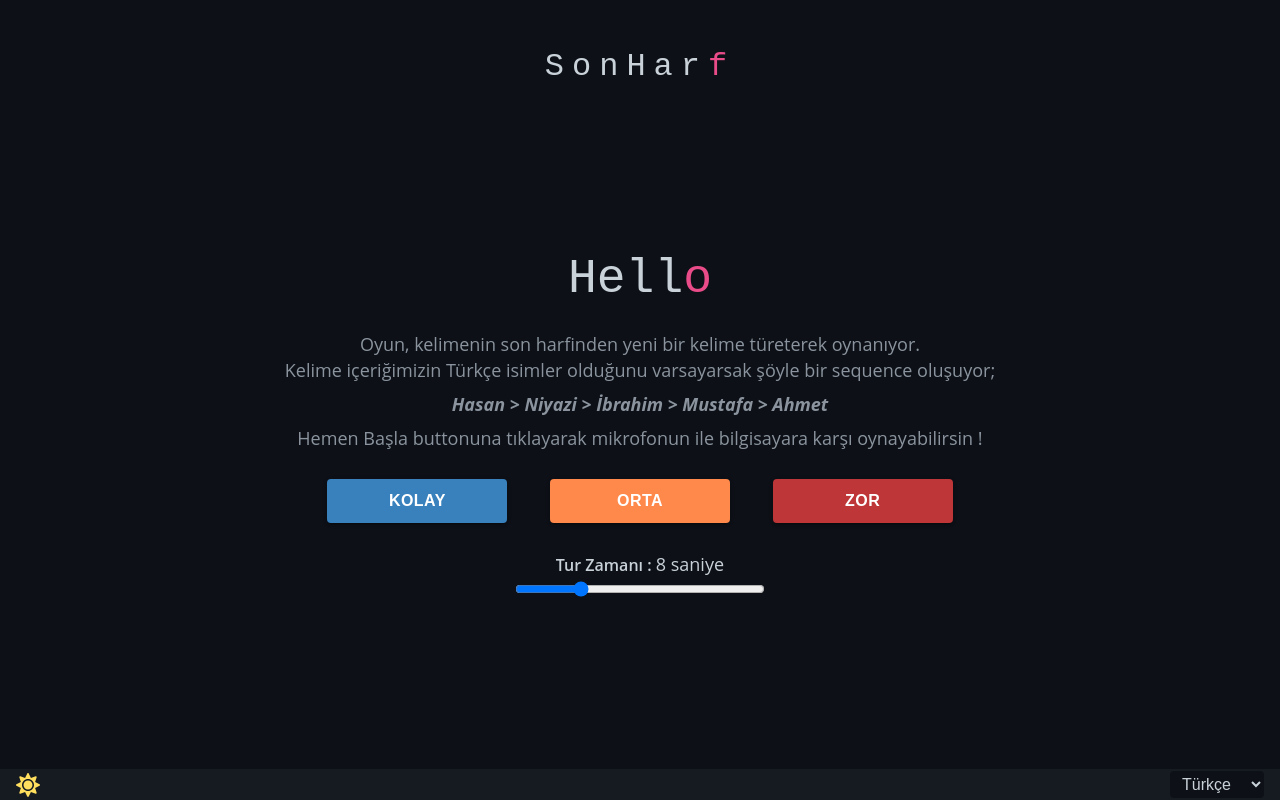
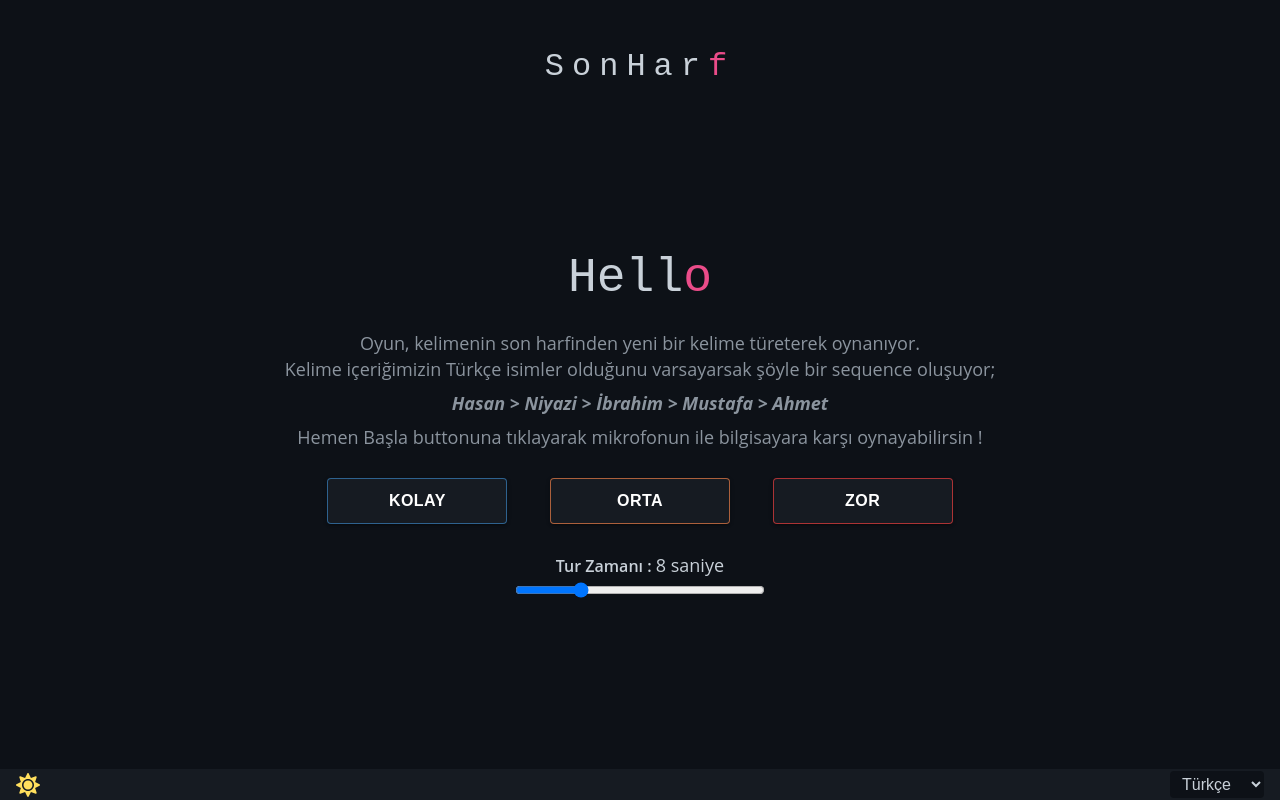
Before and after one commit to alicanerdurmaz/last-letter, a React (Create React App) app: page / in a window 1280 px wide. Built offline with nearby package versions, Linux system fonts and the light colour scheme.

Commit message:
home ui changed

```diff
--- a/src/components/Button/Button.module.scss
+++ b/src/components/Button/Button.module.scss
@@ -22,21 +22,9 @@
   }
 }
 
-.primary {
-  background-color: #4299e1d2;
+.outlined {
+  background-color: var(--c-bg-secondary);
   &:hover {
-    background-color: #2b6bb0ce;
+    background-color: unset;
   }
 }
-.warning {
-  background-color: #ff884b;
-  &:hover {
-    background-color: #ff874ba9;
-  }
-}
-.error {
-  background-color: #e53e3ed2;
-  &:hover {
-    background-color: #c53030a1;
-  }
-}
--- a/src/components/Button/Button.tsx
+++ b/src/components/Button/Button.tsx
@@ -6,7 +6,7 @@ interface IProps {
   className?: string
   onClick?: (event: React.MouseEvent<HTMLButtonElement, MouseEvent>) => void
   children: string
-  color?: 'primary' | 'warning' | 'error'
+  color?: 'primary' | 'warning' | 'error' | 'outlined'
 }
 const Button = ({ className, onClick, children, color = 'primary' }: IProps) => {
   return (
--- a/src/components/HomeUI/StartGame.module.scss
+++ b/src/components/HomeUI/StartGame.module.scss
@@ -20,3 +20,13 @@
     }
   }
 }
+
+.easy {
+  border: 1px solid #4299e192;
+}
+.normal {
+  border: 1px solid #ff874ba3;
+}
+.hard {
+  border: 1px solid #e53e3eb8;
+}
--- a/src/components/HomeUI/StartGame.tsx
+++ b/src/components/HomeUI/StartGame.tsx
@@ -19,13 +19,13 @@ const StartGame = ({ setIsGameStarted }: IProps) => {
 
   return (
     <div className={styles.container}>
-      <Button color='primary' onClick={() => onClickHandler(GAME_DIFFICULTY.easy)}>
+      <Button color='outlined' className={styles.easy} onClick={() => onClickHandler(GAME_DIFFICULTY.easy)}>
         {t('easy')}
       </Button>
-      <Button color='warning' onClick={() => onClickHandler(GAME_DIFFICULTY.normal)}>
+      <Button color='outlined' className={styles.normal} onClick={() => onClickHandler(GAME_DIFFICULTY.normal)}>
         {t('normal')}
       </Button>
-      <Button color='error' onClick={() => onClickHandler(GAME_DIFFICULTY.hard)}>
+      <Button color='outlined' className={styles.hard} onClick={() => onClickHandler(GAME_DIFFICULTY.hard)}>
         {t('hard')}
       </Button>
     </div>
```
